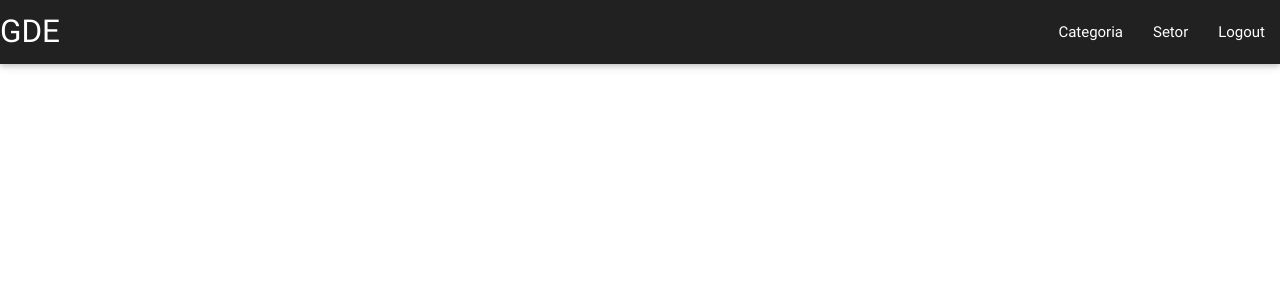
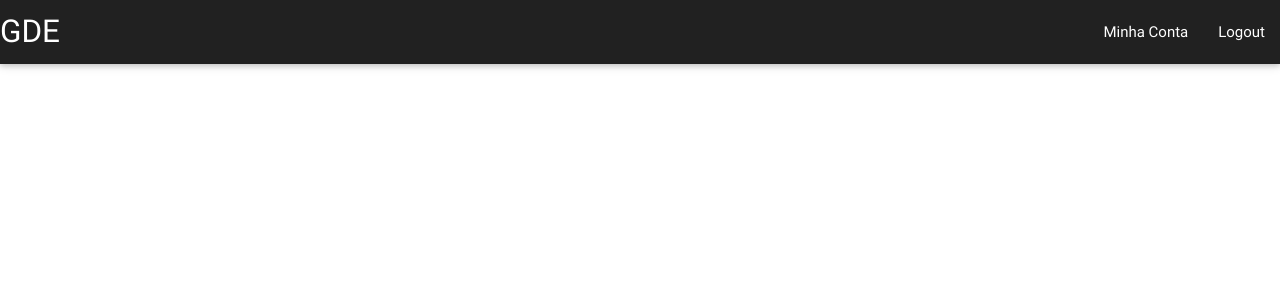
Before and after one commit to felipefo/gde, a Django app: template app/templates/home.html in a window 1280 px wide. Shown: the top 300 px of the page. Run offline with Django 3.2, Linux system fonts and the light colour scheme; the template is opened without the code that fills it, so the values that code supplies are empty.

Commit message:
Acesso da página principal apenas para usuários logados.
Foi alterado também a página home para ter a opcao
de alterar os dados cadastrais.

```diff
--- a/app/templates/home.html
+++ b/app/templates/home.html
@@ -6,8 +6,7 @@
       <div class="nav-wrapper grey darken-4">
         <a href="/" class="brand-logo logo">GDE</a>
             <ul class="right hide-on-med-and-down">
-                      <li><a href="">Categoria</a></li>
-                      <li><a href="">Setor</a></li>
+                      <li><a href="">Minha Conta</a></li>
                       <li><a href="{% url 'django.contrib.auth.views.logout' %}">Logout</a></li>
             </ul>
       </div>
--- a/app/views.py
+++ b/app/views.py
@@ -1,4 +1,4 @@
-from django.contrib.auth import logout
+from django.contrib.auth.decorators import login_required
 from django.http import HttpResponseRedirect
 from django.shortcuts import render
 from django.views.decorators.csrf import csrf_protect
@@ -19,5 +19,6 @@ def cadastroUsuario(request):
 
 
 @csrf_protect
+@login_required
 def home(request):
     return render(request, 'home.html')
```
